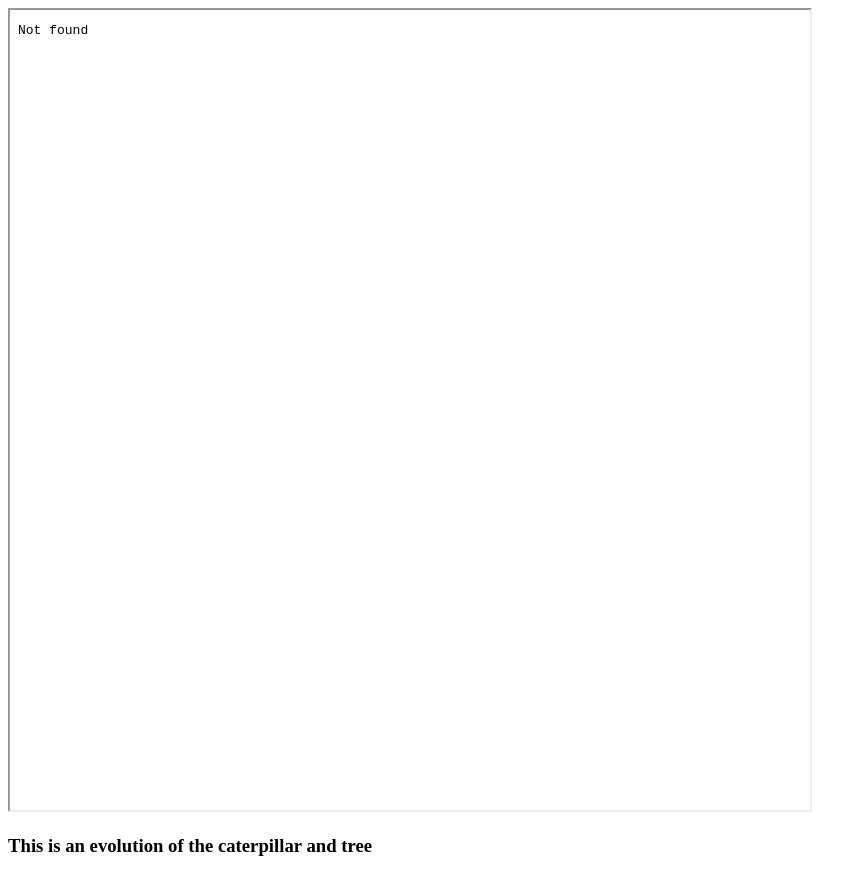
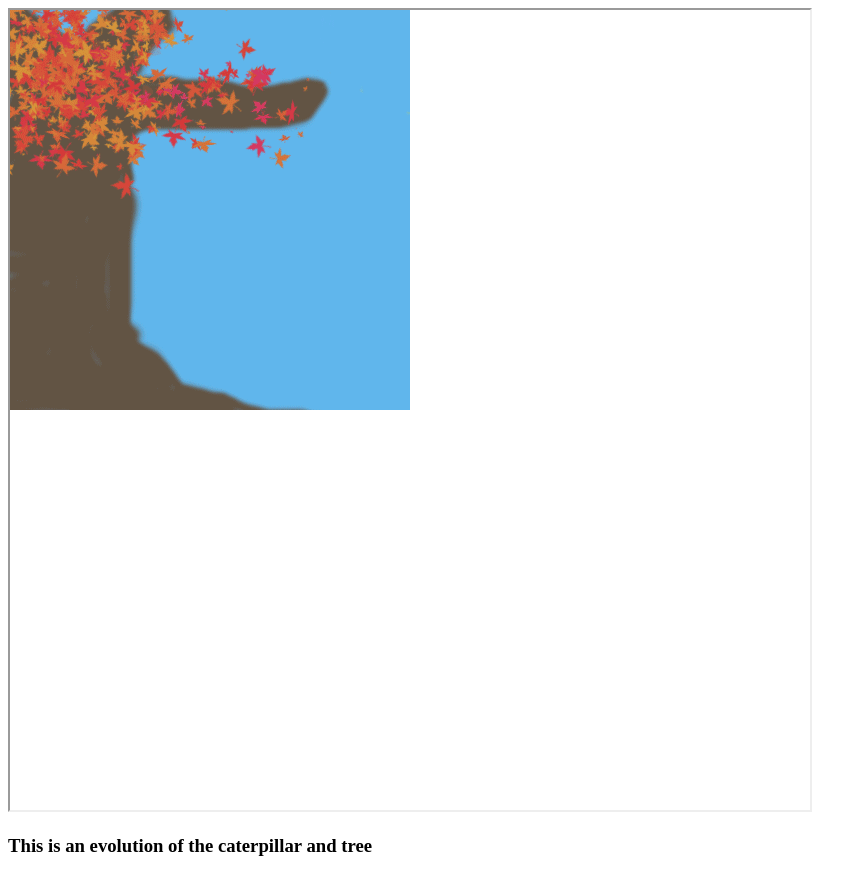
Before and after one commit to thrillmastercarmen/GIF-Animation, a plain HTML site: page index.html in a window 1280 px wide. Shown: the whole page, without its empty margins (0-867 px from the left). Drawn offline with Linux system fonts and the light colour scheme.

Commit message:
fixing name of gif

```diff
--- a/index.html
+++ b/index.html
@@ -4,7 +4,7 @@
 <title>GIF Animation Carmen</title>
 </head>
 <body>
-<iframe src="caterpillar.gif" width="800" height="800"></iframe>
+<iframe src="ChungCarmenGifPer2.gif" width="800" height="800"></iframe>
 <p><h3>
 This is an evolution of the caterpillar and tree
 </p></h3>
```
